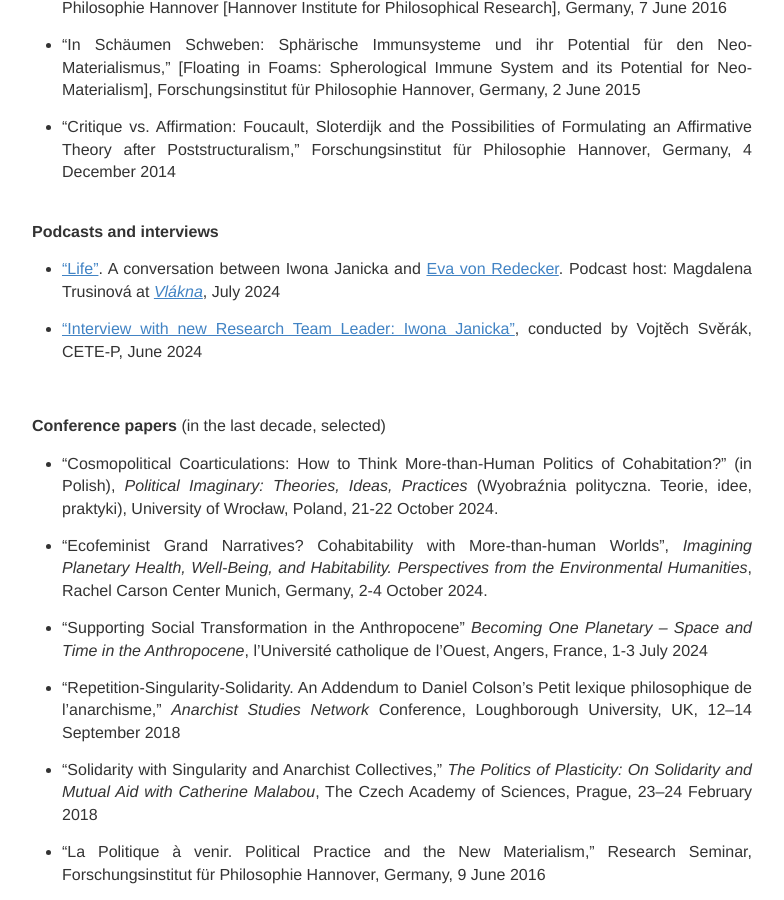
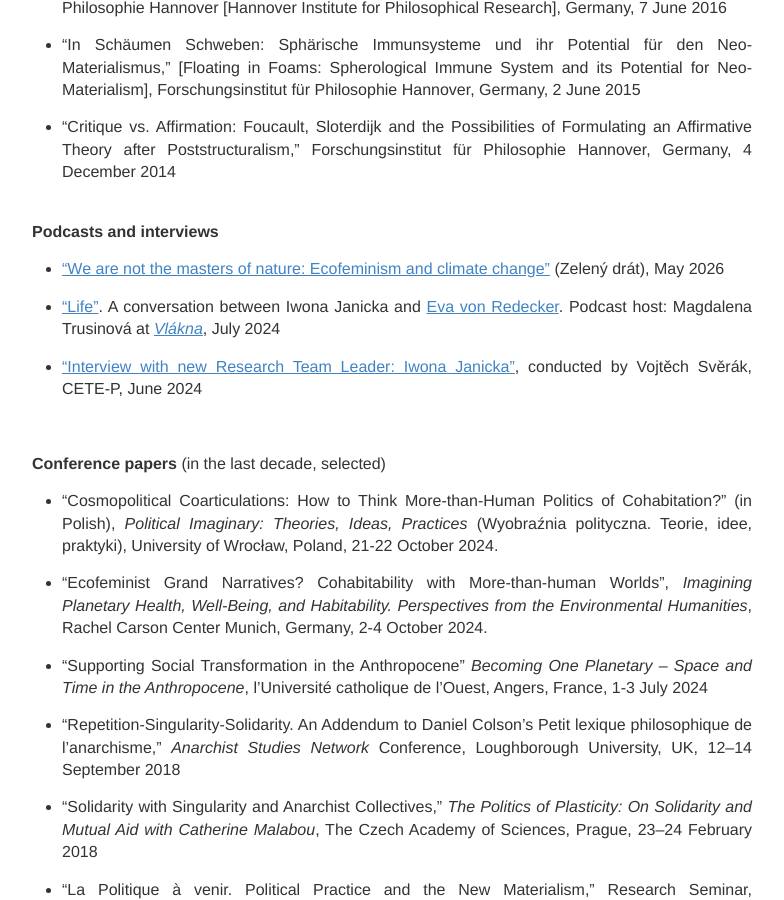
Before and after one commit to IJanicka/IJanicka.github.io, a Jekyll site: the page built from talks.md, in a window 1280 px wide and 900 px high, scrolled down 1880 px. Shown: the whole window, without its empty margins (248-1032 px from the left). Built offline with Jekyll 4.4.1, drawn with Linux system fonts in a browser that asks for light colours.

Commit message:
Update talks.md

```diff
--- a/talks.md
+++ b/talks.md
@@ -61,6 +61,8 @@ permalink: /talks/
 
 **Podcasts and interviews**<br>
 
+* <a href="https://www.youtube.com/watch?v=LzOzoxBfTwU&list=PL6tK2CutTH9-fHknJhUyDVpYzcryO3THB&index=3" target="_blank"> "We are not the masters of nature: Ecofeminism and climate change"</a> (Zelený drát), May 2026 <br>
+
 * <a href="https://open.spotify.com/episode/59mVHod5N6SnLYEXxXdtxo" target="_blank"> "Life"</a>. A conversation between Iwona Janicka and <a href="https://www.evredecker.net" target="_blank">Eva von Redecker</a>. Podcast host: Magdalena Trusinová at <a href="https://open.spotify.com/show/5Vu8y1uboRg3DRelmH9zPI" target="_blank">*Vlákna*</a>, July 2024 <br>
 
 * <a href="https://cetep.eu/news/interview-with-new-research-team-leader-iwona-janicka/" target="_blank"> "Interview with new Research Team Leader: Iwona Janicka"</a>, conducted by Vojtěch Svěrák, CETE-P, June 2024
```
